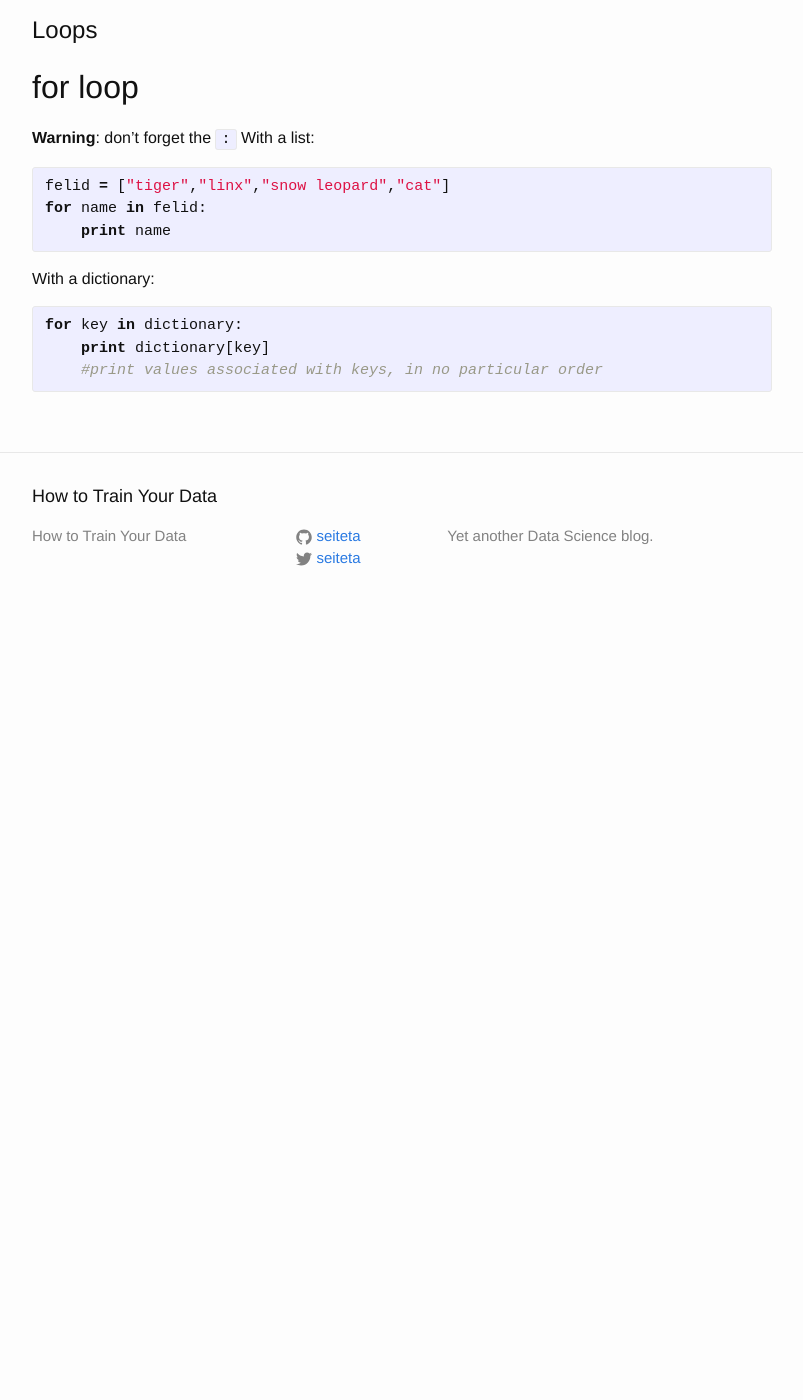
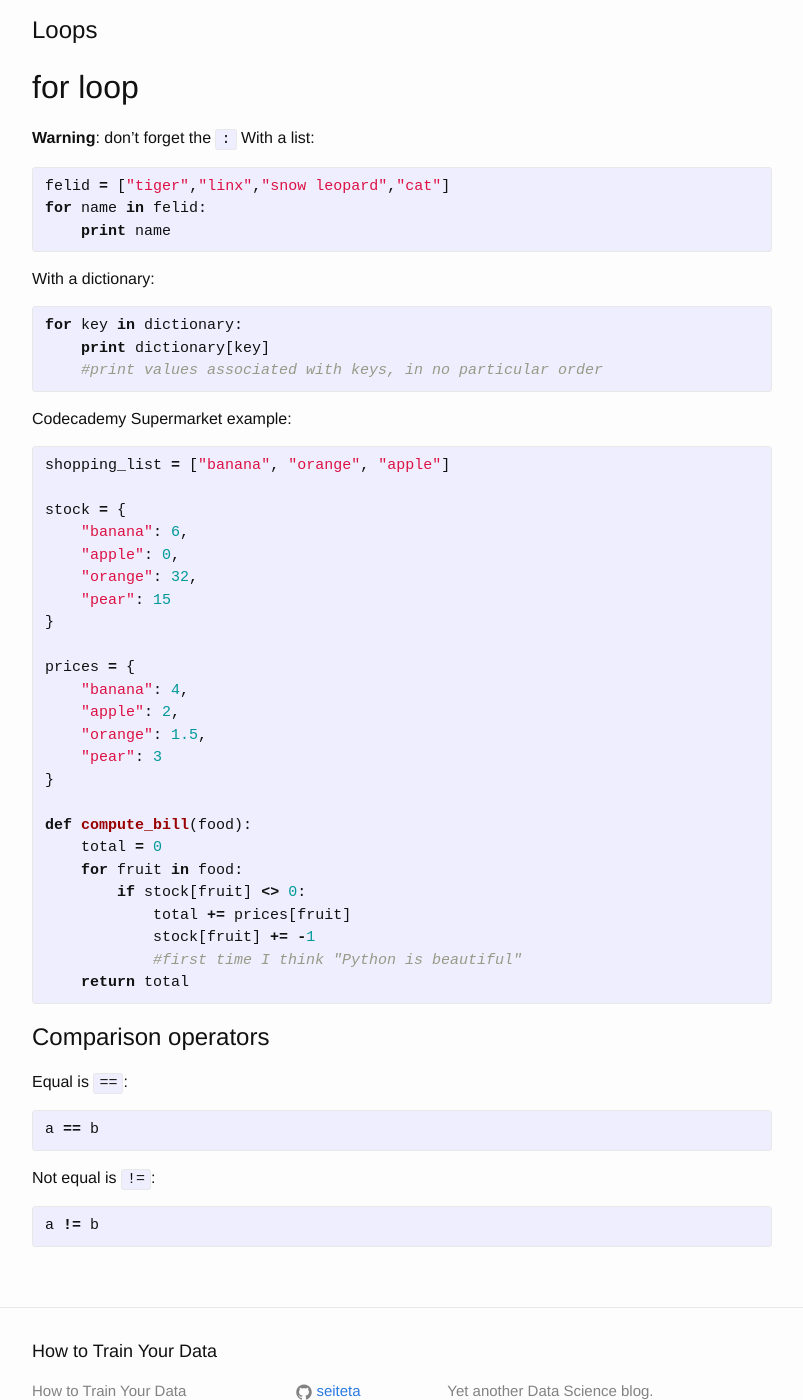
Before and after one commit to seiteta/seiteta.github.io_old, a Jekyll site: the page built from _posts/2014-11-23-python-reference.md, in a window 1280 px wide and 1400 px high, scrolled down 1154 px. Shown: the whole window, without its empty margins (238-1041 px from the left). Built offline with Jekyll 4.4.1, drawn with Linux system fonts in a browser that asks for light colours; before the commit the page ends 1784 px from its top, so only the background shows below that.

Commit message:
Update 2014-11-23-python-reference.md

```diff
--- a/_posts/2014-11-23-python-reference.md
+++ b/_posts/2014-11-23-python-reference.md
@@ -70,3 +70,42 @@ for key in dictionary:
     print dictionary[key]
     #print values associated with keys, in no particular order
 {% endhighlight %}
+
+Codecademy Supermarket example:
+{% highlight python %}
+shopping_list = ["banana", "orange", "apple"]
+
+stock = {
+    "banana": 6,
+    "apple": 0,
+    "orange": 32,
+    "pear": 15
+}
+
+prices = {
+    "banana": 4,
+    "apple": 2,
+    "orange": 1.5,
+    "pear": 3
+}
+
+def compute_bill(food):
+    total = 0
+    for fruit in food:
+        if stock[fruit] <> 0:
+            total += prices[fruit]
+            stock[fruit] += -1
+            #first time I think "Python is beautiful"
+    return total
+{% endhighlight %}
+
+# Comparison operators
+Equal is `==`:
+{% highlight python %}
+a == b
+{% endhighlight %}
+
+Not equal is `!=`:
+{% highlight python %}
+a != b
+{% endhighlight %}
```
